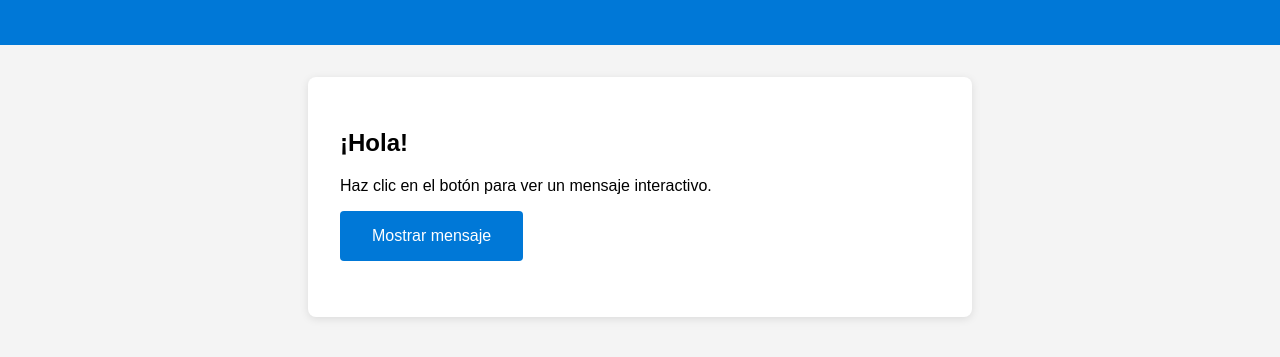
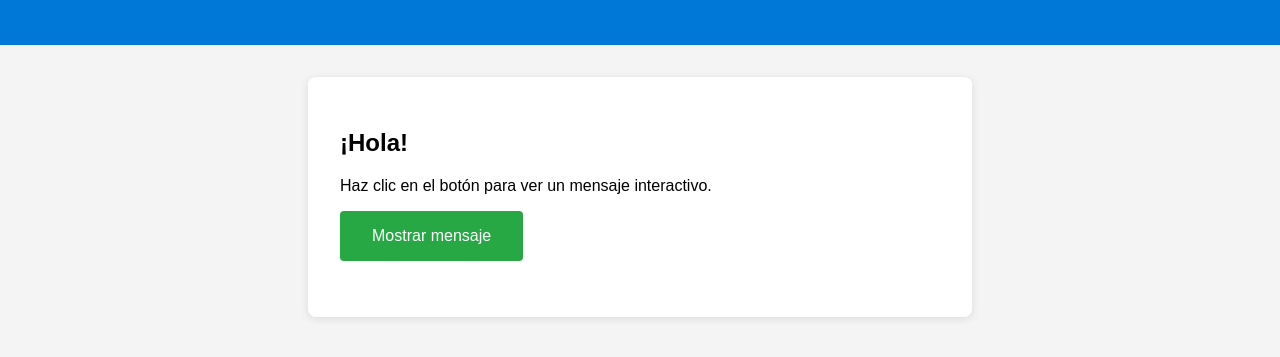
Before and after one commit to bernardoariel/chochodevops, a plain HTML site: page index.html in a window 1280 px wide. Shown: the part 133-490 px from the top of the page. Drawn offline with Linux system fonts and the light colour scheme.

Commit message:
cambiando el color del boton

```diff
--- a/index.html
+++ b/index.html
@@ -26,7 +26,7 @@
             box-shadow: 0 2px 8px rgba(0,0,0,0.1);
         }
         button {
-            background: #0078d7;
+            background: #28a745;
             color: #fff;
             border: none;
             padding: 1rem 2rem;
@@ -35,7 +35,7 @@
             font-size: 1rem;
         }
         button:hover {
-            background: #005fa3;
+            background: #218838;
         }
         #mensaje {
             margin-top: 1.5rem;
```
